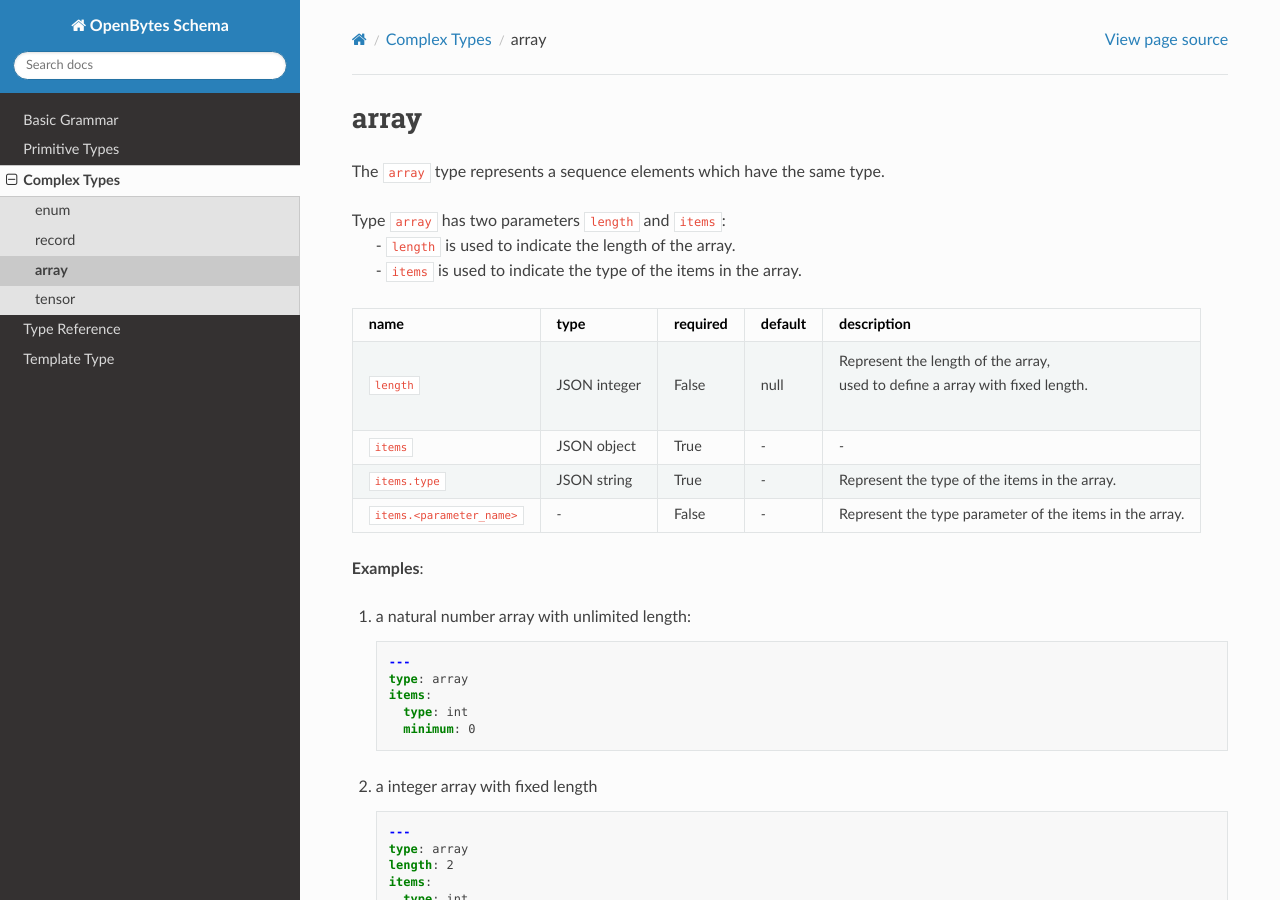
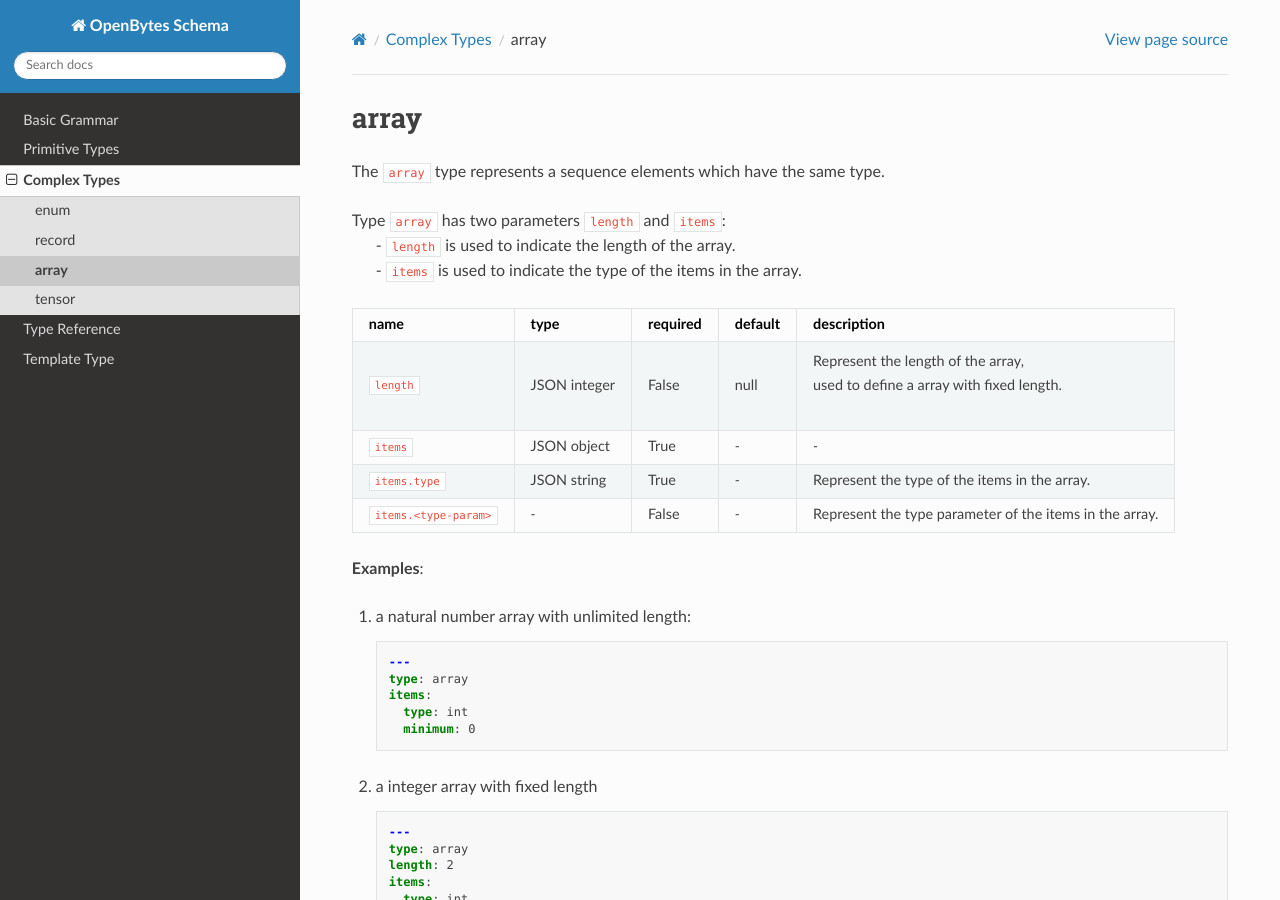
Before and after one commit to Project-OpenBytes/portex, a Sphinx documentation site: the page built from docs/source/schema/complex_types/array.rst, in a window 1280 px wide and 900 px high. Built offline with Sphinx 7.4.7 and the Read the Docs theme 2.0.0, drawn with Linux system fonts in a browser that asks for light colours.

Commit message:
docs: unify the parameter name to "<type-param>"

```diff
--- a/docs/source/schema/basic_grammar.rst
+++ b/docs/source/schema/basic_grammar.rst
@@ -8,8 +8,8 @@ Here is the basic grammar of OpenBytes Schema:
 
    ---
    type: <type>
-   <type param 1>: <value 1>
-   <type param 2>: <value 2>
+   <type-param 1>: <value 1>
+   <type-param 2>: <value 2>
    ...: ...
    ...: ...
 
--- a/docs/source/schema/complex_types/array.rst
+++ b/docs/source/schema/complex_types/array.rst
@@ -37,7 +37,7 @@ The ``array`` type represents a sequence elements which have the same type.
       -  `-`
       -  Represent the type of the items in the array.
 
-   -  -  ``items.<parameter_name>``
+   -  -  ``items.<type-param>``
       -  `-`
       -  False
       -  `-`
--- a/docs/source/schema/complex_types/record.rst
+++ b/docs/source/schema/complex_types/record.rst
@@ -39,7 +39,7 @@ type.
       -  True
       -  Represent the type of a record field.
 
-   -  -  ``fields.<index>.<parameter-name>``
+   -  -  ``fields.<index>.<type-param>``
       -  `-`
       -  False
       -  Represent the type parameter of a record field.
```
